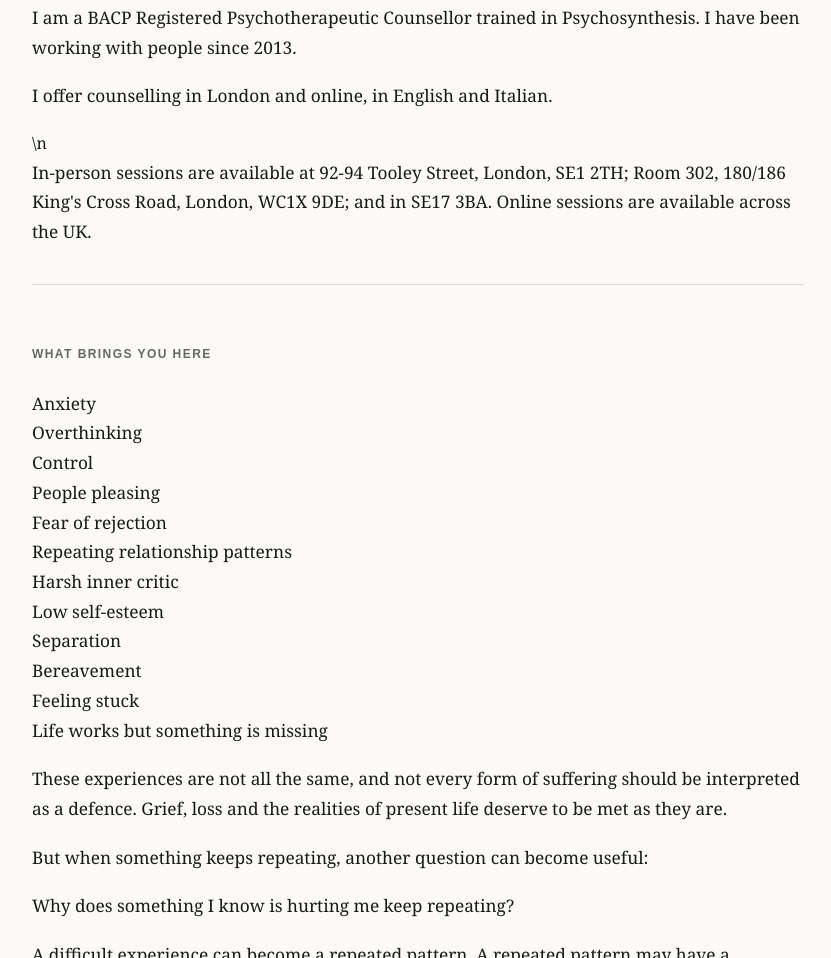
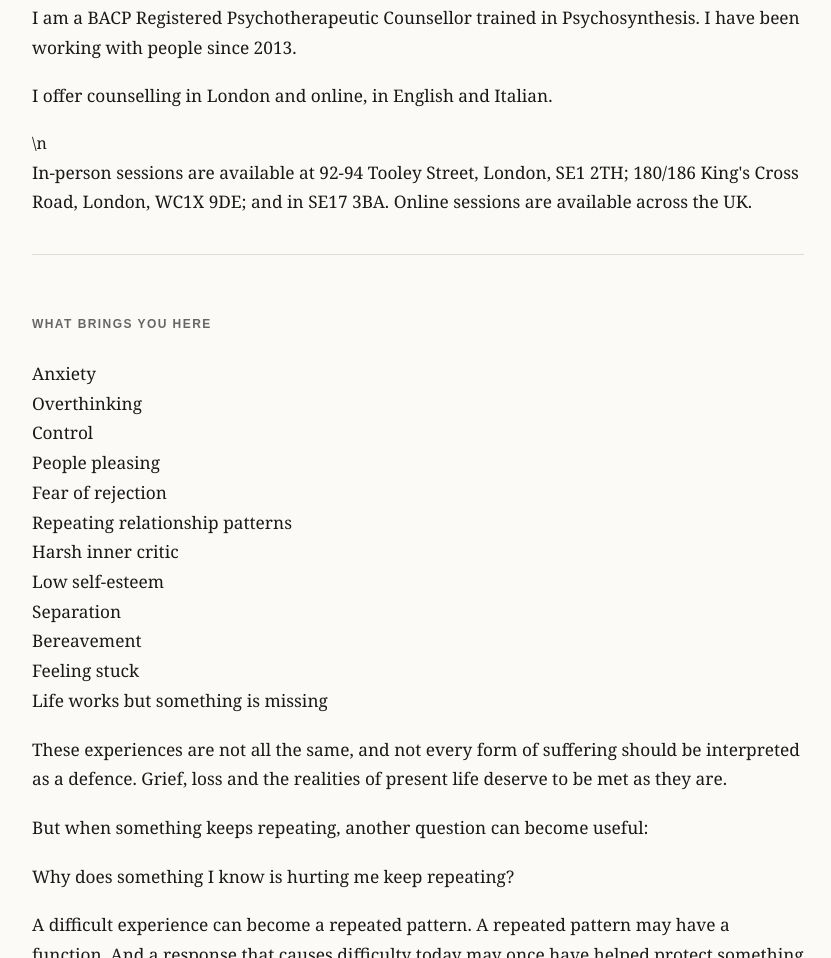
Before and after one commit to Enzoian/vincenzo-counselling-test, a plain HTML site: page index.html in a window 1280 px wide. Shown: the part 2233-3191 px from the top of the page, without its empty margins (222-1053 px from the left). Drawn offline with Linux system fonts and the light colour scheme.

Commit message:
Remove room number from King's Cross location

```diff
--- a/index.html
+++ b/index.html
@@ -453,7 +453,7 @@ footer { max-width:var(--max); margin:auto; padding:28px 24px 60px; color:var(--
 <p>When the problem is not simply suffering, but the sense that there is more of you that has not found expression.</p>
 <h3>Vincenzo Iannone</h3>
 <p>I am a BACP Registered Psychotherapeutic Counsellor trained in Psychosynthesis. I have been working with people since 2013.</p>
-<p>I offer counselling in London and online, in English and Italian.</p>\n<p>In-person sessions are available at 92-94 Tooley Street, London, SE1 2TH; Room 302, 180/186 King's Cross Road, London, WC1X 9DE; and in SE17 3BA. Online sessions are available across the UK.</p>
+<p>I offer counselling in London and online, in English and Italian.</p>\n<p>In-person sessions are available at 92-94 Tooley Street, London, SE1 2TH; 180/186 King's Cross Road, London, WC1X 9DE; and in SE17 3BA. Online sessions are available across the UK.</p>
 </section>
 <section id="what-brings-you-here" class="house-section">
 <div class="section-kicker">WHAT BRINGS YOU HERE</div>
```
